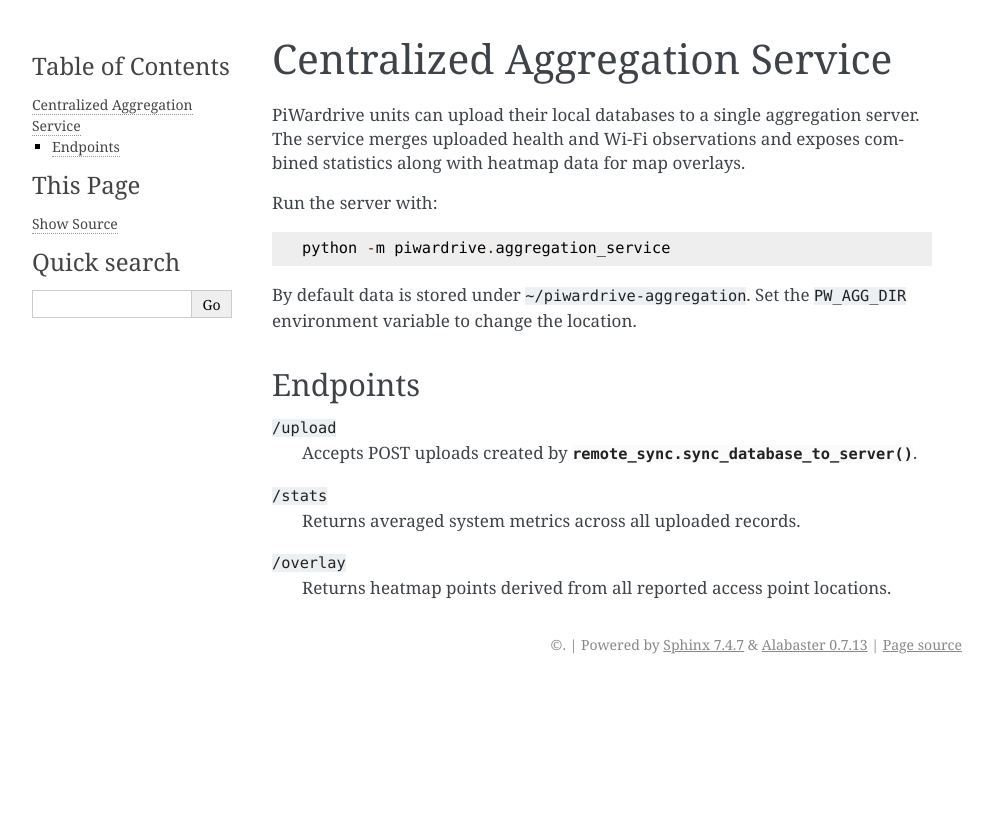
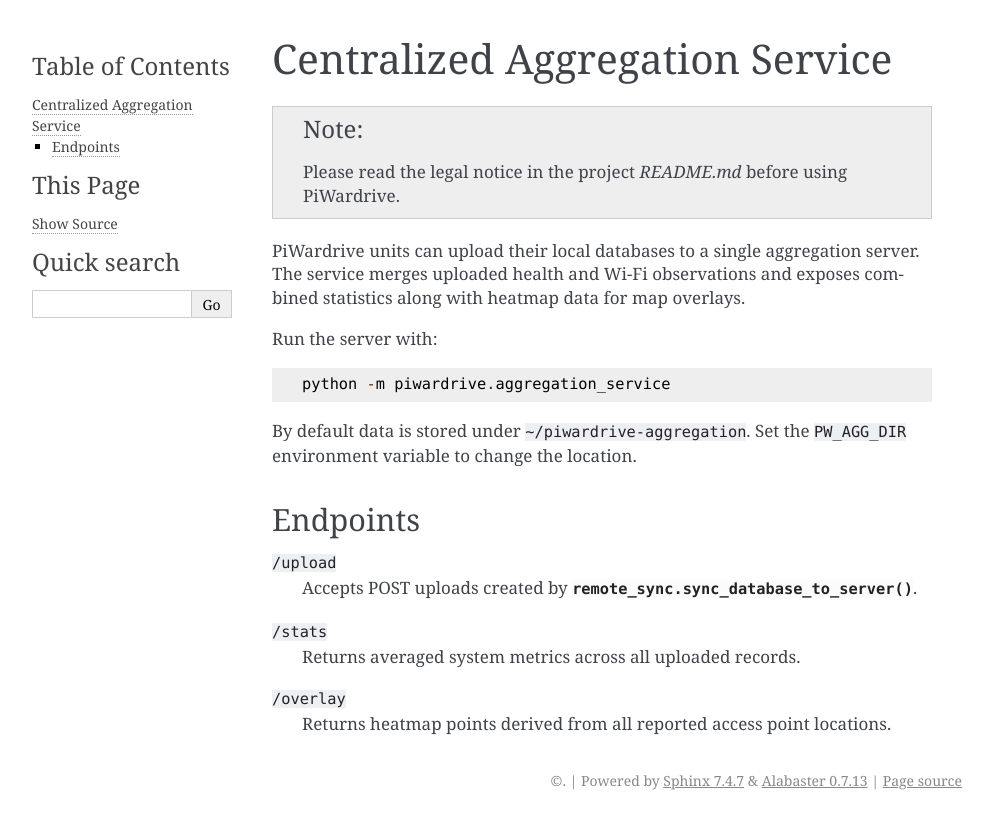
Before and after one commit to Trashytalk/piwardrive, a Sphinx documentation site: the page built from docs/aggregation_service.rst, in a window 1280 px wide. Shown: the top 829 px of the page, without its empty margins (148-1141 px from the left). Built offline with Sphinx 7.4.7, drawn with Linux system fonts in a browser that asks for light colours.

Commit message:
docs: add legal notice and remove duplicate dependency

```diff
--- a/docs/aggregation_service.rst
+++ b/docs/aggregation_service.rst
@@ -1,5 +1,8 @@
 Centralized Aggregation Service
 ===============================
+
+.. note::
+   Please read the legal notice in the project `README.md` before using PiWardrive.
 
 PiWardrive units can upload their local databases to a single aggregation server.
 The service merges uploaded health and Wi-Fi observations and exposes combined
--- a/docs/remote_sync.rst
+++ b/docs/remote_sync.rst
@@ -1,5 +1,8 @@
 Remote Data Sync
 ================
+
+.. note::
+   Please read the legal notice in the project `README.md` before using PiWardrive.
 
 This guide explains how to backhaul PiWardrive's health data to a server over WireGuard.  It covers configuration on the Pi as well as a minimal FastAPI receiver that can run on your router or another host.
 
--- a/requirements.txt
+++ b/requirements.txt
@@ -38,4 +38,3 @@ pandas==2.3.0
 pyprof2calltree==1.4.5
 rpy2==3.6.1
 scikit-learn==1.5.0
-watchdog==4.0.1
```
